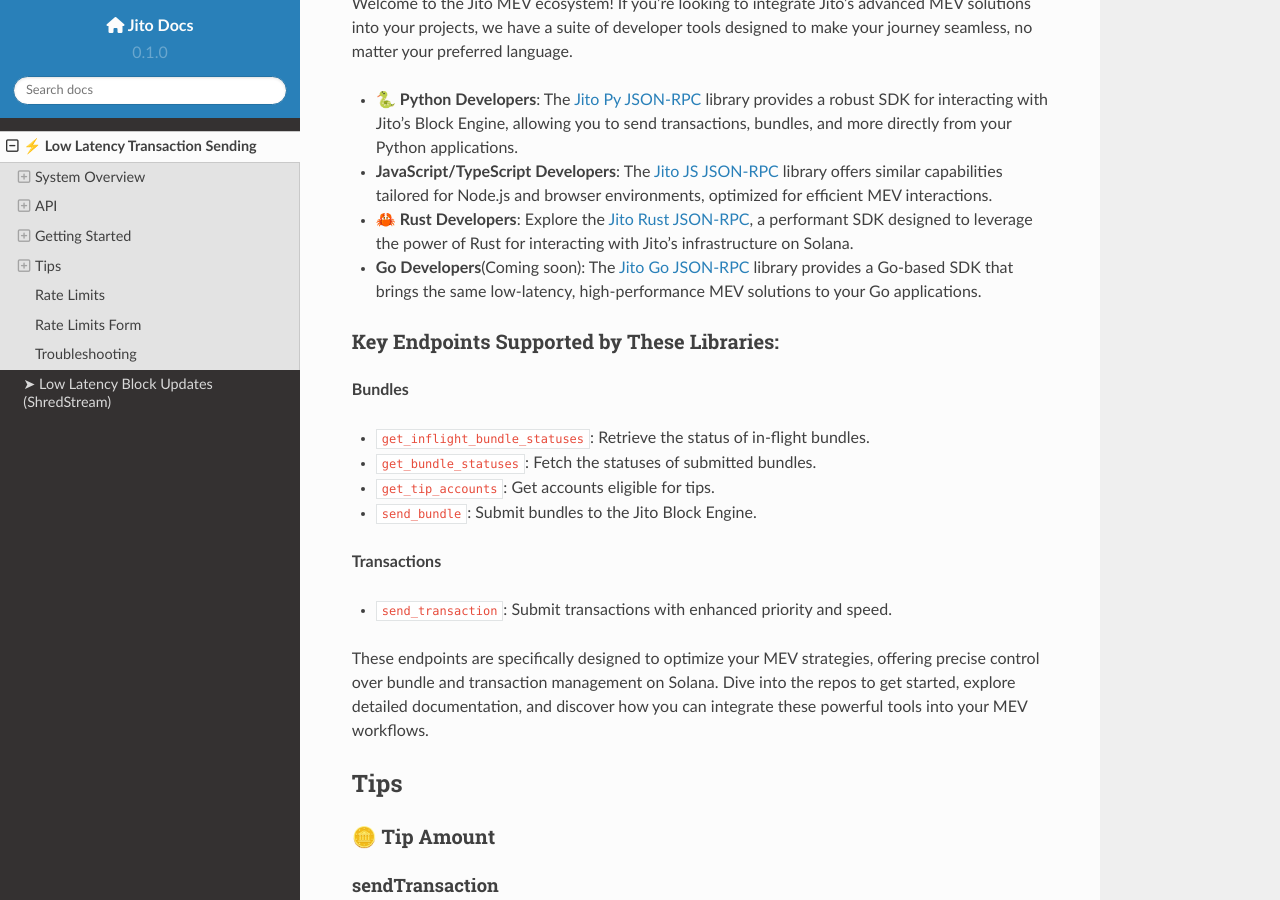
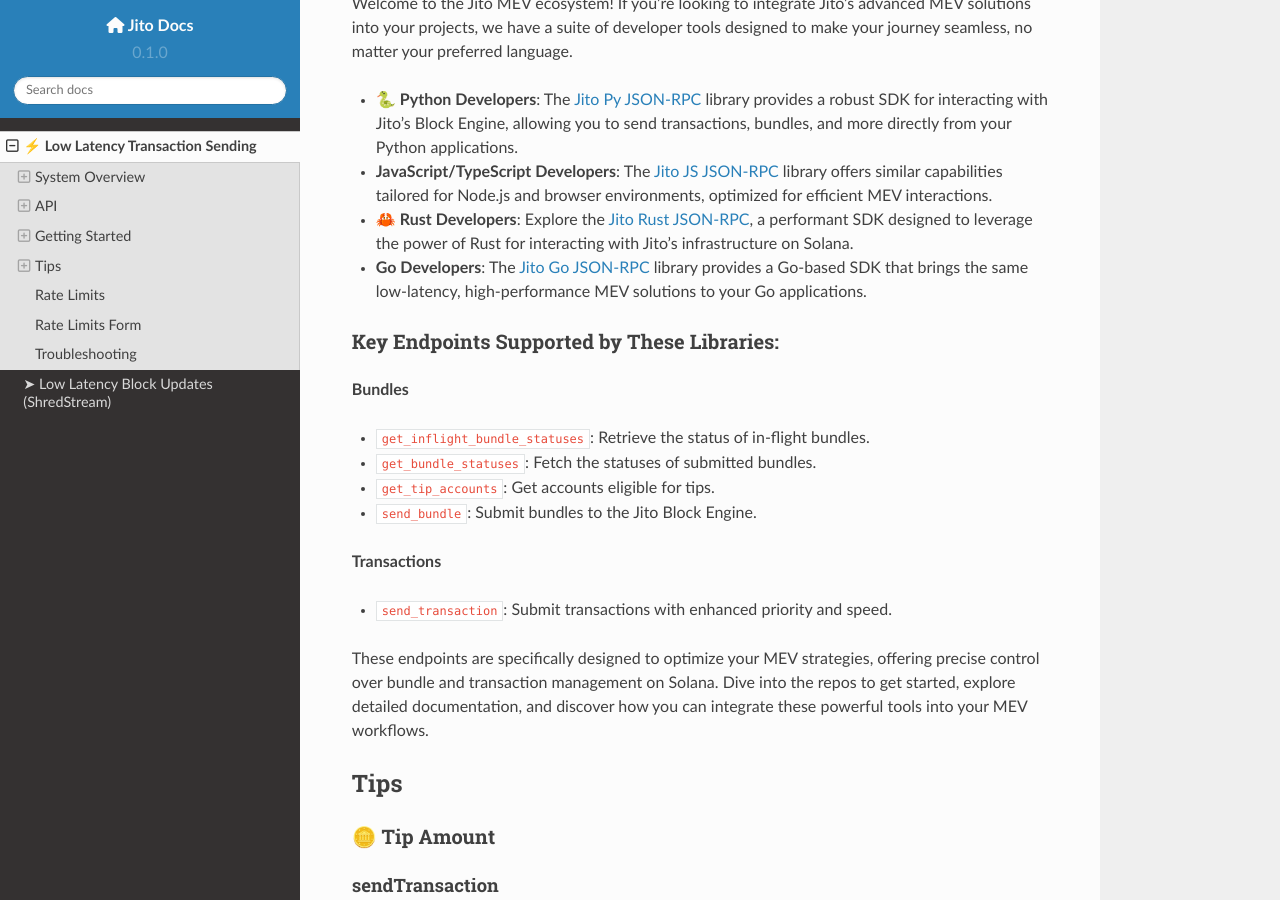
Before and after one commit to jito-labs/jito-docs, a Sphinx documentation site: the page built from docs/source/lowlatencytxnsend.md, in a window 1280 px wide and 900 px high, scrolled down 11567 px. Built offline with Sphinx 7.4.7 and the Read the Docs theme 2.0.0, drawn with Linux system fonts in a browser that asks for light colours.

Commit message:
Update lowlatencytxnsend.md
Fixed

```diff
--- a/docs/source/lowlatencytxnsend.md
+++ b/docs/source/lowlatencytxnsend.md
@@ -419,7 +419,7 @@
 
 - 🦀 **Rust Developers**: Explore the [Jito Rust JSON-RPC](https://github.com/jito-labs/jito-rust-rpc), a performant SDK designed to leverage the power of Rust for interacting with Jito’s infrastructure on Solana.
 
-- **Go Developers**(Coming soon): The [Jito Go JSON-RPC](https://github.com/jito-labs/jito-go-rpc) library provides a Go-based SDK that brings the same low-latency, high-performance MEV solutions to your Go applications.
+- **Go Developers**: The [Jito Go JSON-RPC](https://github.com/jito-labs/jito-go-rpc) library provides a Go-based SDK that brings the same low-latency, high-performance MEV solutions to your Go applications.
 
 ### Key Endpoints Supported by These Libraries:
 **Bundles**
```
